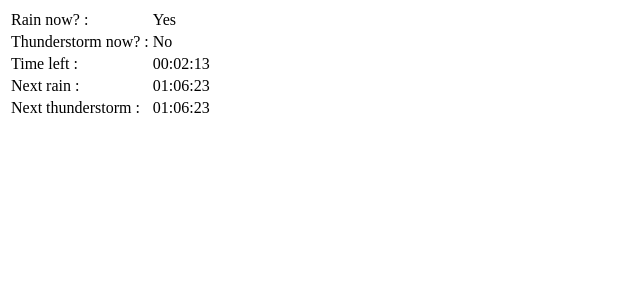
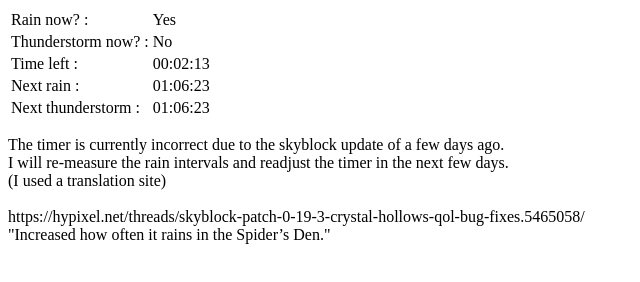
Before and after one commit to mat9369/skyblock-rain-timer, a plain HTML site: page index.html in a window 1280 px wide. Shown: the whole page, without its empty margins (0-640 px from the left). Drawn offline with Linux system fonts and the light colour scheme.

Commit message:
Update index.html

```diff
--- a/index.html
+++ b/index.html
@@ -30,6 +30,15 @@
             <td id="nextThunderstorm"></td>
         </tr>
     </table>
+
+    <p>
+        The timer is currently incorrect due to the skyblock update of a few days ago.<br>
+        I will re-measure the rain intervals and readjust the timer in the next few days.<br>
+        (I used a translation site)<br>
+        <br>
+        https://hypixel.net/threads/skyblock-patch-0-19-3-crystal-hollows-qol-bug-fixes.5465058/<br>
+        "Increased how often it rains in the Spider’s Den."
+    </p>
 
     <script>
         function secsToTime(num) {
```
